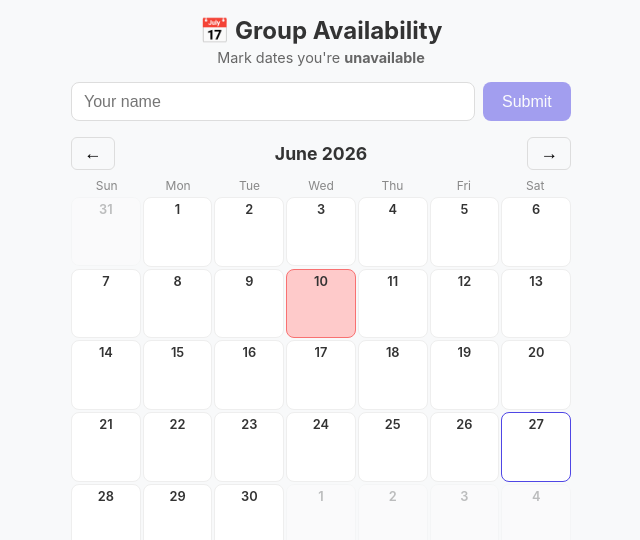
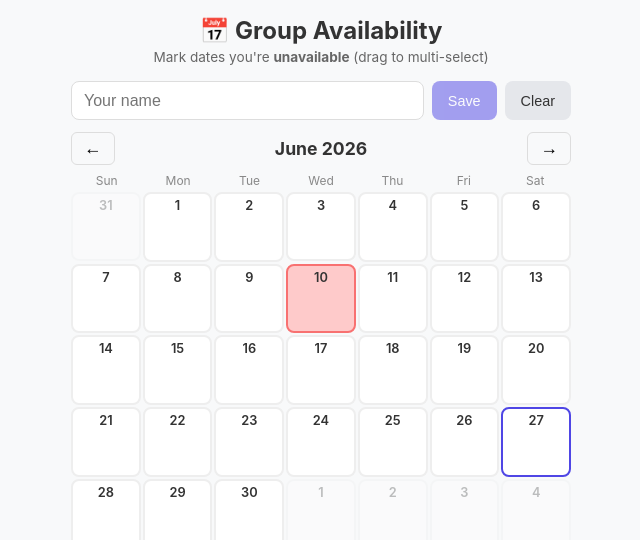
Before and after one commit to sren0509/group-availability, a React (Vite) app: page / in a window 1280 px wide. Both pictures are taken after a click on the element "10". Shown: the top 540 px of the page, without its empty margins (319-959 px from the left). Built offline with nearby package versions, Linux system fonts and the light colour scheme; no server answers; the database is empty.

Commit message:
improve: drag select, auto-load previous, clear button

```diff
--- a/src/App.css
+++ b/src/App.css
@@ -7,19 +7,12 @@ body {
   padding: 1rem;
 }
 
-.app {
-  max-width: 500px;
-  margin: 0 auto;
-}
+.app { max-width: 500px; margin: 0 auto; }
 
 h1 { text-align: center; margin-bottom: 0.25rem; font-size: 1.5rem; }
-.subtitle { text-align: center; color: #666; margin-bottom: 1rem; font-size: 0.9rem; }
+.subtitle { text-align: center; color: #666; margin-bottom: 1rem; font-size: 0.85rem; }
 
-.name-form {
-  display: flex;
-  gap: 0.5rem;
-  margin-bottom: 0.5rem;
-}
+.name-form { display: flex; gap: 0.5rem; margin-bottom: 0.5rem; }
 .name-form input {
   flex: 1;
   padding: 0.6rem 0.75rem;
@@ -28,23 +21,25 @@ h1 { text-align: center; margin-bottom: 0.25rem; font-size: 1.5rem; }
   font-size: 1rem;
 }
 .name-form button {
-  padding: 0.6rem 1.2rem;
+  padding: 0.6rem 1rem;
   background: #4f46e5;
   color: white;
   border: none;
   border-radius: 8px;
-  font-size: 1rem;
+  font-size: 0.9rem;
   cursor: pointer;
 }
 .name-form button:disabled { opacity: 0.5; }
+.clear-btn { background: #e5e7eb !important; color: #333 !important; }
 
-.message { text-align: center; color: #4f46e5; font-size: 0.85rem; margin-bottom: 0.5rem; }
+.message { text-align: center; color: #4f46e5; font-size: 0.85rem; margin-bottom: 0.25rem; }
+.loaded-hint { text-align: center; color: #888; font-size: 0.75rem; margin-bottom: 0.5rem; }
 
 .month-nav {
   display: flex;
   align-items: center;
   justify-content: space-between;
-  margin: 1rem 0 0.5rem;
+  margin: 0.75rem 0 0.5rem;
 }
 .month-nav h2 { font-size: 1.1rem; }
 .month-nav button {
@@ -69,6 +64,7 @@ h1 { text-align: center; margin-bottom: 0.25rem; font-size: 1.5rem; }
   display: grid;
   grid-template-columns: repeat(7, 1fr);
   gap: 2px;
+  user-select: none;
 }
 
 .day-cell {
@@ -82,18 +78,21 @@ h1 { text-align: center; margin-bottom: 0.25rem; font-size: 1.5rem; }
   cursor: pointer;
   font-size: 0.8rem;
   background: white;
-  border: 1px solid #eee;
+  border: 2px solid #eee;
   overflow: hidden;
+  transition: background 0.1s, border-color 0.1s, transform 0.1s;
 }
+.day-cell:active { transform: scale(0.93); }
 .day-cell.outside { opacity: 0.3; cursor: default; }
 .day-cell.today { border-color: #4f46e5; }
 .day-cell.selected { background: #fecaca; border-color: #f87171; }
 .day-cell.best { background: #bbf7d0; border-color: #4ade80; }
+.day-cell.selected.best { background: #fde68a; border-color: #f59e0b; }
 
 .day-number { font-weight: 600; font-size: 0.8rem; }
 
 .summary-info { font-size: 0.55rem; text-align: center; line-height: 1.2; overflow: hidden; }
-.summary-info .count { color: #666; }
+.summary-info .count { color: #ef4444; font-weight: 600; }
 .summary-info .names { color: #999; white-space: nowrap; overflow: hidden; text-overflow: ellipsis; max-width: 100%; }
 
 .legend {
@@ -101,8 +100,9 @@ h1 { text-align: center; margin-bottom: 0.25rem; font-size: 1.5rem; }
   justify-content: center;
   gap: 1rem;
   margin-top: 1rem;
-  font-size: 0.8rem;
+  font-size: 0.75rem;
   color: #666;
+  flex-wrap: wrap;
 }
 .legend-item { display: flex; align-items: center; gap: 0.3rem; }
 .dot { width: 10px; height: 10px; border-radius: 50%; }
--- a/src/App.jsx
+++ b/src/App.jsx
@@ -11,18 +11,35 @@ export default function App() {
   const [responses, setResponses] = useState([])
   const [submitting, setSubmitting] = useState(false)
   const [message, setMessage] = useState('')
+  const [loaded, setLoaded] = useState(false)
 
   useEffect(() => { fetchResponses() }, [])
+
+  // Auto-load previous selection when name is entered
+  useEffect(() => {
+    if (!name.trim()) { setSelectedDates([]); setLoaded(false); return }
+    const existing = responses.find(r => r.name.toLowerCase() === name.trim().toLowerCase())
+    if (existing) {
+      setSelectedDates(existing.unavailable_dates || [])
+      setLoaded(true)
+    } else {
+      if (loaded) setSelectedDates([])
+      setLoaded(false)
+    }
+  }, [name, responses])
 
   async function fetchResponses() {
     const { data } = await supabase.from('responses').select('*')
     if (data) setResponses(data)
   }
 
-  function toggleDate(dateKey) {
-    setSelectedDates(prev =>
-      prev.includes(dateKey) ? prev.filter(d => d !== dateKey) : [...prev, dateKey]
-    )
+  function handleDateClick(dateKey, mode) {
+    setSelectedDates(prev => {
+      if (mode === 'deselect') return prev.filter(d => d !== dateKey)
+      if (mode === 'select') return prev.includes(dateKey) ? prev : [...prev, dateKey]
+      // fallback toggle
+      return prev.includes(dateKey) ? prev.filter(d => d !== dateKey) : [...prev, dateKey]
+    })
   }
 
   async function handleSubmit(e) {
@@ -35,12 +52,12 @@ export default function App() {
     )
     setSubmitting(false)
     if (error) { setMessage('Error saving. Try again.'); return }
-    setMessage('Saved!')
+    setMessage('✓ Saved!')
     fetchResponses()
     setTimeout(() => setMessage(''), 3000)
   }
 
-  // Build summary data
+  // Build summary
   const summaryData = {}
   responses.forEach(r => {
     (r.unavailable_dates || []).forEach(d => {
@@ -56,7 +73,7 @@ export default function App() {
   return (
     <div className="app">
       <h1>📅 Group Availability</h1>
-      <p className="subtitle">Mark dates you're <strong>unavailable</strong></p>
+      <p className="subtitle">Mark dates you're <strong>unavailable</strong> (drag to multi-select)</p>
 
       <form onSubmit={handleSubmit} className="name-form">
         <input
@@ -67,10 +84,14 @@ export default function App() {
           required
         />
         <button type="submit" disabled={submitting || !name.trim()}>
-          {submitting ? 'Saving...' : 'Submit'}
+          {submitting ? '...' : 'Save'}
         </button>
+        {selectedDates.length > 0 && (
+          <button type="button" className="clear-btn" onClick={() => setSelectedDates([])}>Clear</button>
+        )}
       </form>
       {message && <p className="message">{message}</p>}
+      {loaded && <p className="loaded-hint">Loaded your previous selection — edit and save again</p>}
 
       <div className="month-nav">
         <button onClick={() => setCurrentMonth(m => subMonths(m, 1))}>←</button>
@@ -81,14 +102,15 @@ export default function App() {
       <Calendar
         currentMonth={currentMonth}
         selectedDates={selectedDates}
-        onDateClick={toggleDate}
+        onDateClick={handleDateClick}
         summaryData={responses.length ? summaryData : null}
       />
 
       {responses.length > 0 && (
         <div className="legend">
-          <span className="legend-item"><span className="dot selected-dot"></span> Your selection</span>
-          <span className="legend-item"><span className="dot best-dot"></span> Best dates (fewest busy)</span>
+          <span className="legend-item"><span className="dot selected-dot"></span> Your unavailable</span>
+          <span className="legend-item"><span className="dot best-dot"></span> Best dates</span>
+          <span className="legend-item">{responses.length} responses</span>
         </div>
       )}
     </div>
--- a/src/Calendar.jsx
+++ b/src/Calendar.jsx
@@ -1,22 +1,48 @@
 import { startOfMonth, endOfMonth, startOfWeek, endOfWeek, eachDayOfInterval, format, isSameMonth, isToday } from 'date-fns'
+import { useRef, useState } from 'react'
 
-export default function Calendar({ currentMonth, selectedDates, onDateClick, summaryData }) {
+export default function Calendar({ currentMonth, selectedDates, onDateClick, onDateRange, summaryData }) {
   const monthStart = startOfMonth(currentMonth)
   const days = eachDayOfInterval({
     start: startOfWeek(monthStart),
     end: endOfWeek(endOfMonth(monthStart))
   })
 
+  const [dragging, setDragging] = useState(false)
+  const dragMode = useRef(null) // 'select' or 'deselect'
+
   const isSelected = (day) => selectedDates?.includes(format(day, 'yyyy-MM-dd'))
 
+  function handlePointerDown(day, inMonth) {
+    if (!inMonth) return
+    setDragging(true)
+    const key = format(day, 'yyyy-MM-dd')
+    // If already selected, drag will deselect; otherwise drag will select
+    dragMode.current = isSelected(day) ? 'deselect' : 'select'
+    onDateClick?.(key, dragMode.current)
+  }
+
+  function handlePointerEnter(day, inMonth) {
+    if (!dragging || !inMonth) return
+    const key = format(day, 'yyyy-MM-dd')
+    const alreadySelected = selectedDates?.includes(key)
+    if (dragMode.current === 'select' && !alreadySelected) onDateClick?.(key, 'select')
+    if (dragMode.current === 'deselect' && alreadySelected) onDateClick?.(key, 'deselect')
+  }
+
+  function handlePointerUp() {
+    setDragging(false)
+    dragMode.current = null
+  }
+
   return (
-    <div className="calendar">
+    <div className="calendar" onPointerUp={handlePointerUp} onPointerLeave={handlePointerUp}>
       <div className="calendar-header">
         {['Sun', 'Mon', 'Tue', 'Wed', 'Thu', 'Fri', 'Sat'].map(d => (
           <div key={d} className="day-label">{d}</div>
         ))}
       </div>
-      <div className="calendar-grid">
+      <div className="calendar-grid" style={{ touchAction: 'none' }}>
         {days.map(day => {
           const key = format(day, 'yyyy-MM-dd')
           const inMonth = isSameMonth(day, currentMonth)
@@ -33,12 +59,13 @@ export default function Calendar({ currentMonth, selectedDates, onDateClick, sum
                 isToday(day) && 'today',
                 isBest && 'best'
               ].filter(Boolean).join(' ')}
-              onClick={() => inMonth && onDateClick?.(key)}
+              onPointerDown={() => handlePointerDown(day, inMonth)}
+              onPointerEnter={() => handlePointerEnter(day, inMonth)}
             >
               <span className="day-number">{format(day, 'd')}</span>
               {summary && inMonth && (
                 <div className="summary-info">
-                  <span className="count">{summary.count} busy</span>
+                  <span className="count">{summary.count}</span>
                   <div className="names">{summary.names.join(', ')}</div>
                 </div>
               )}
```
